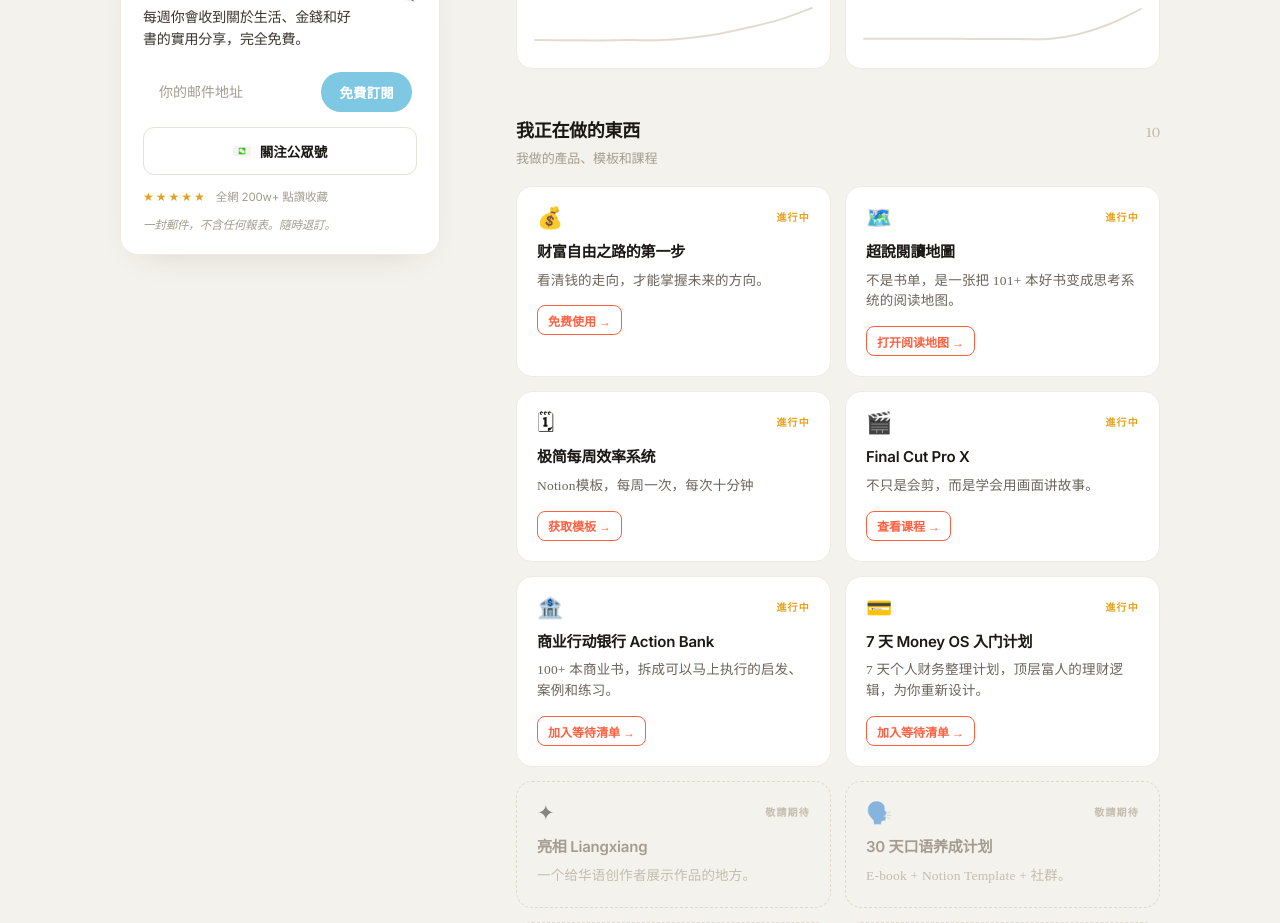
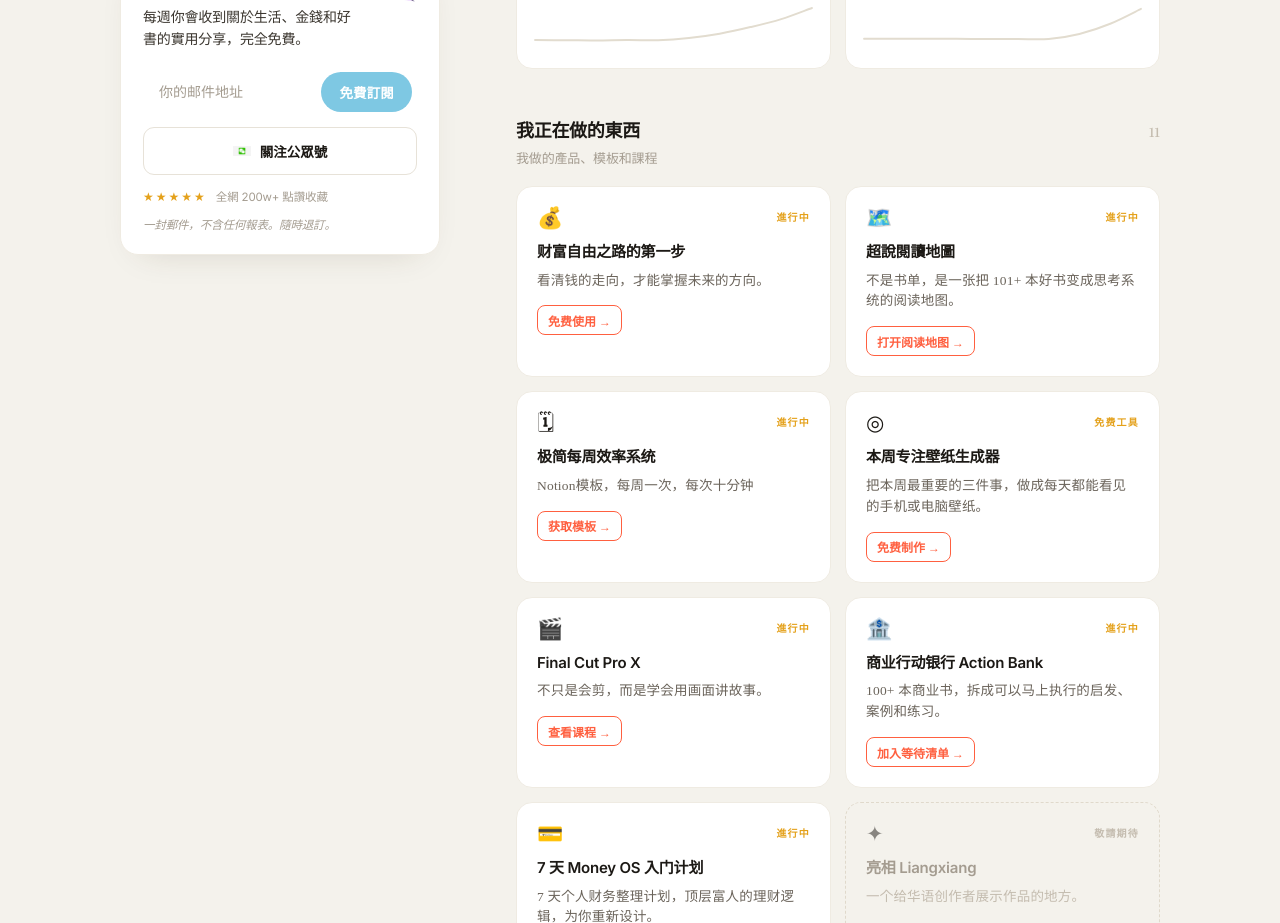
Before and after one commit to chaojwang/chaologies-page, a React (Vite) app: page / in a window 1280 px wide. Shown: the part 780-1703 px from the top of the page. Built offline with nearby package versions, Linux system fonts and the light colour scheme; no server answers; the database is empty; a web font is replaced by a local one.

Commit message:
Link weekly focus generator from homepage

```diff
--- a/src/App.jsx
+++ b/src/App.jsx
@@ -13,6 +13,7 @@ import BudgetPage from "./BudgetPage.jsx";
 import NewsletterPage from "./NewsletterPage.jsx";
 import FCPXPage from "./FCPXPage.jsx";
 import NotionWeeklyPage from "./NotionWeeklyPage.jsx";
+import WeeklyFocusPage from "./WeeklyFocusPage.jsx";
 import ActionBankPage from "./ActionBankPage.jsx";
 import ReadingMapPage from "./ReadingMapPage.jsx";
 import WechatModal from "./WechatModal.jsx";
@@ -105,6 +106,38 @@ const PLATFORM_ICON = {
   notion: "📄",
   ebook: "📖",
 };
+
+const WEEKLY_FOCUS_PROJECT = {
+  icon: "◎",
+  title: { en: "Weekly Focus Wallpaper", zh: "本周专注壁纸生成器" },
+  desc: {
+    en: "Turn this week's three priorities into a wallpaper you see every day.",
+    zh: "把本周最重要的三件事，做成每天都能看见的手机或电脑壁纸。",
+  },
+  status: "active",
+  badge: { en: "Free tool", zh: "免费工具" },
+  links: [
+    {
+      url: "/weekly-focus",
+      platform: "Web",
+      label: { en: "Make yours free →", zh: "免费制作 →" },
+    },
+  ],
+};
+
+function projectsWithWeeklyFocus(projects = []) {
+  const hasGenerator = projects.some((project) =>
+    /weekly focus|专注壁纸/i.test(`${project.title?.en || ""} ${project.title?.zh || ""}`),
+  );
+  if (hasGenerator) return projects;
+
+  const weeklyIndex = projects.findIndex((project) =>
+    /minimal weekly|极简每周/i.test(`${project.title?.en || ""} ${project.title?.zh || ""}`),
+  );
+  const next = [...projects];
+  next.splice(weeklyIndex >= 0 ? weeklyIndex + 1 : 0, 0, WEEKLY_FOCUS_PROJECT);
+  return next;
+}
 
 // ════════════════════════════════════════════════════
 //  Growth sparkline (deterministic per platform)
@@ -422,7 +455,7 @@ function ProjectCard({ project, lang, onNavigate }) {
       <div className="jcard-top">
         <span className="jcard-emoji">{project.icon}</span>
         <span className={`status ${isLive ? "live" : "soon"}`}>
-          {isLive ? COPY.live[lang] : COPY.soon[lang]}
+          {project.badge?.[lang] || (isLive ? COPY.live[lang] : COPY.soon[lang])}
         </span>
       </div>
       <div className="jcard-title">{project.title[lang]}</div>
@@ -476,6 +509,7 @@ function ProjectCard({ project, lang, onNavigate }) {
 function RightColumn({ lang, data, onNavigate }) {
   const pad2 = (n) => String(n).padStart(2, "0");
   const platforms = orderPlatforms(data.platforms);
+  const projects = projectsWithWeeklyFocus(data.projects);
   return (
     <section className="right-col">
       <div className="section">
@@ -497,12 +531,12 @@ function RightColumn({ lang, data, onNavigate }) {
         <div className="section-head">
           <div className="section-label">
             <span>{COPY.buildingLabel[lang]}</span>
-            <span className="n">{pad2(data.projects.length)}</span>
+            <span className="n">{pad2(projects.length)}</span>
           </div>
           <p className="section-sub">{COPY.buildingSub[lang]}</p>
         </div>
         <div className="grid">
-          {data.projects.map((project, i) => (
+          {projects.map((project, i) => (
             <ProjectCard key={i} project={project} lang={lang} onNavigate={onNavigate} />
           ))}
         </div>
@@ -518,7 +552,7 @@ function RightColumn({ lang, data, onNavigate }) {
 // keep in-app routing and the URL bar in sync, so /blog and /budget
 // are real, shareable links with working back/forward.
 const pathToPage = (path) =>
-  path === "/budget" ? "/budget" : path === "/blog" ? "/blog" : path === "/newsletter" ? "/newsletter" : path === "/fcpx" ? "/fcpx" : path === "/notion-weekly" ? "/notion-weekly" : path === "/action-bank" ? "/action-bank" : path === "/reading-map" ? "/reading-map" : "home";
+  path === "/budget" ? "/budget" : path === "/blog" ? "/blog" : path === "/newsletter" ? "/newsletter" : path === "/fcpx" ? "/fcpx" : path === "/notion-weekly" ? "/notion-weekly" : path === "/weekly-focus" ? "/weekly-focus" : path === "/action-bank" ? "/action-bank" : path === "/reading-map" ? "/reading-map" : "home";
 const pageToPath = (page) => (page === "home" ? "/" : page);
 
 export default function App() {
@@ -576,6 +610,17 @@ export default function App() {
     );
   }
 
+  if (currentPage === "/weekly-focus") {
+    return (
+      <WeeklyFocusPage
+        lang={lang}
+        setLang={setLang}
+        onBack={() => handleNavigate("home")}
+        onNavigate={handleNavigate}
+      />
+    );
+  }
+
   if (currentPage === "/fcpx") {
     return (
       <FCPXPage
```
